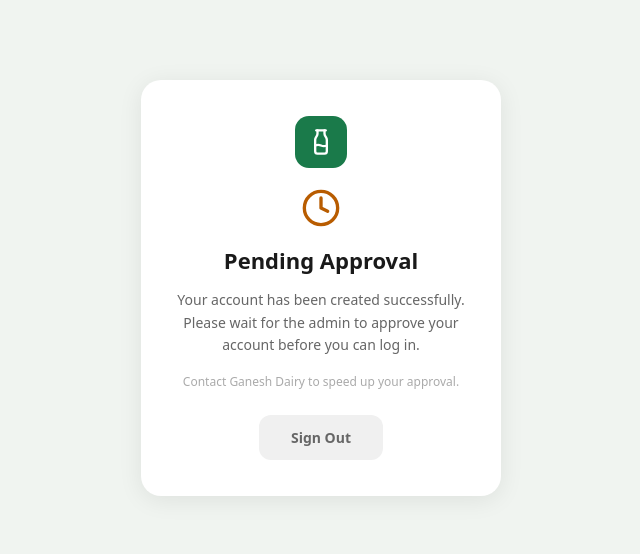
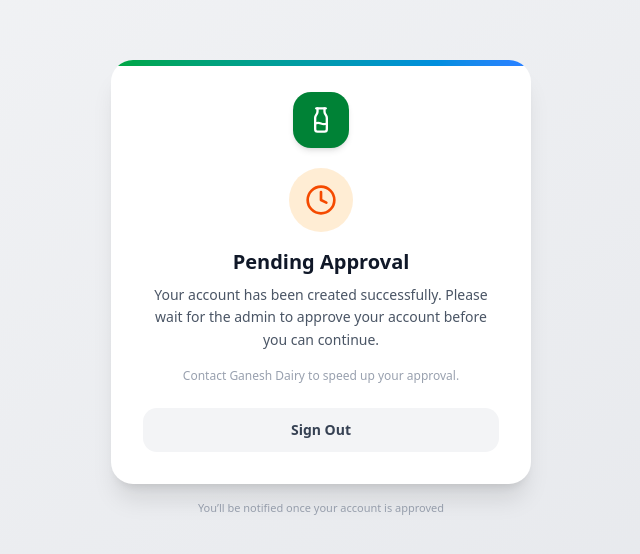
Before and after one commit to Krishna-Konda/ganesh-diary-ledger, a Next.js app: page /pending in a window 1280 px wide. Shown: the part 112-666 px from the top of the page, without its empty margins (319-959 px from the left). Built offline with nearby package versions, Linux system fonts and the light colour scheme.

Commit message:
Pending page ui update

```diff
--- a/app/pending/page.tsx
+++ b/app/pending/page.tsx
@@ -3,70 +3,55 @@ import { Clock, Milk } from "lucide-react";
 
 export default function PendingPage() {
   return (
-    <div style={s.shell}>
-      <div style={s.card}>
-        <div style={s.logo}>
-          <Milk size={28} color="#fff" />
+    <div className="min-h-screen bg-gradient-to-br from-gray-100 to-gray-200 flex items-center justify-center px-4">
+      {/* MOBILE CONTAINER */}
+      <div className="w-full max-w-[420px]">
+        {/* CARD */}
+        <div className="bg-white rounded-3xl shadow-xl p-8 text-center relative overflow-hidden">
+          {/* TOP ACCENT */}
+          <div className="absolute top-0 left-0 w-full h-1.5 bg-gradient-to-r from-green-600 to-blue-500" />
+
+          {/* LOGO */}
+          <div className="w-14 h-14 rounded-2xl bg-green-700 flex items-center justify-center mx-auto mb-5 shadow-md">
+            <Milk className="w-7 h-7 text-white" />
+          </div>
+
+          {/* ICON */}
+          <div className="w-16 h-16 rounded-full bg-orange-100 flex items-center justify-center mx-auto mb-4">
+            <Clock className="w-8 h-8 text-orange-600" />
+          </div>
+
+          {/* TITLE */}
+          <h1 className="text-xl font-extrabold text-gray-900 mb-2">
+            Pending Approval
+          </h1>
+
+          {/* DESCRIPTION */}
+          <p className="text-sm text-gray-600 leading-relaxed mb-4">
+            Your account has been created successfully. Please wait for the
+            admin to approve your account before you can continue.
+          </p>
+
+          {/* CONTACT */}
+          <p className="text-xs text-gray-400 mb-6">
+            Contact Ganesh Dairy to speed up your approval.
+          </p>
+
+          {/* BUTTON */}
+          <form action={logoutAction}>
+            <button
+              type="submit"
+              className="w-full bg-gray-100 hover:bg-gray-200 transition rounded-xl py-3 text-sm font-semibold text-gray-700 active:scale-95">
+              Sign Out
+            </button>
+          </form>
         </div>
-        <div style={s.icon}>
-          <Clock style={{ justifySelf: "center" }} size={40} color="#b85c00" />
-        </div>
-        <h1 style={s.title}>Pending Approval</h1>
-        <p style={s.desc}>
-          Your account has been created successfully. Please wait for the admin
-          to approve your account before you can log in.
+
+        {/* FOOTER NOTE */}
+        <p className="text-center text-[11px] text-gray-400 mt-4">
+          You’ll be notified once your account is approved
         </p>
-        <p style={s.contact}>Contact Ganesh Dairy to speed up your approval.</p>
-        <form action={logoutAction}>
-          <button type="submit" style={s.btn}>
-            Sign Out
-          </button>
-        </form>
       </div>
     </div>
   );
 }
-
-const s: Record<string, React.CSSProperties> = {
-  shell: {
-    minHeight: "100vh",
-    background: "#f0f4f0",
-    display: "flex",
-    alignItems: "center",
-    justifyContent: "center",
-    padding: 16,
-  },
-  card: {
-    width: "100%",
-    maxWidth: 360,
-    background: "#fff",
-    borderRadius: 20,
-    padding: 36,
-    textAlign: "center",
-    boxShadow: "0 4px 24px rgba(0,0,0,0.08)",
-  },
-  logo: {
-    width: 52,
-    height: 52,
-    borderRadius: 14,
-    background: "#1a7a4a",
-    display: "flex",
-    alignItems: "center",
-    justifyContent: "center",
-    margin: "0 auto 20px",
-  },
-  icon: { margin: "0 auto 16px" },
-  title: { fontSize: 22, fontWeight: 800, color: "#1a1a1a", marginBottom: 12 },
-  desc: { fontSize: 14, color: "#666", lineHeight: 1.6, marginBottom: 16 },
-  contact: { fontSize: 12, color: "#aaa", marginBottom: 24 },
-  btn: {
-    background: "#f0f0f0",
-    color: "#666",
-    border: "none",
-    borderRadius: 12,
-    padding: "12px 32px",
-    fontSize: 14,
-    fontWeight: 600,
-    cursor: "pointer",
-  },
-};
--- a/components/admin/BottomNav.tsx
+++ b/components/admin/BottomNav.tsx
@@ -26,7 +26,8 @@ const NAV: NavItem[] = [
 
 export default function BottomNav({ activeNav, onNavClick }: Props) {
   return (
-    <nav style={s.nav}>
+    <div className="fixed bottom-3 left-1/2 -translate-x-1/2 w-full max-w-[420px] px-3 z-50">
+      <nav className="bg-white/90 backdrop-blur-lg shadow-xl rounded-2xl flex justify-between items-center px-3 py-2 border border-gray-200">
         {NAV.map((item) => {
           const Icon = item.icon;
           const active = activeNav === item.label;
@@ -34,73 +35,40 @@ export default function BottomNav({ activeNav, onNavClick }: Props) {
           return (
             <button
               key={item.label}
-            style={s.navBtn}
               onClick={() => {
                 if ("href" in item) {
                   onNavClick(item.label, item.href);
                 } else {
                   onNavClick("Logout", "");
                 }
-            }}>
+              }}
+              className="flex flex-col items-center justify-center flex-1">
+              {/* ICON CONTAINER */}
               <div
-              style={{
-                ...s.navIcon,
-                background: active ? "#d4efe1" : "transparent",
-              }}>
+                className={`flex items-center justify-center transition-all duration-200
+                ${
+                  active
+                    ? "bg-blue-100 text-blue-700 rounded-xl px-3 py-1.5"
+                    : "text-gray-400"
+                }`}>
                 <Icon
-                size={20}
-                color={active ? "#1a7a4a" : "#888"}
-                strokeWidth={active ? 2.2 : 1.8}
+                  className={`w-5 h-5 ${
+                    active ? "stroke-[2.5]" : "stroke-[1.8]"
+                  }`}
                 />
               </div>
 
+              {/* LABEL */}
               <span
-              style={{
-                ...s.navLabel,
-                color: active ? "#1a7a4a" : "#888",
-                fontWeight: active ? 700 : 400,
-              }}>
+                className={`text-[10px] mt-1 ${
+                  active ? "text-blue-700 font-semibold" : "text-gray-400"
+                }`}>
                 {item.label}
               </span>
             </button>
           );
         })}
       </nav>
+    </div>
   );
 }
-
-const s: Record<string, React.CSSProperties> = {
-  nav: {
-    position: "fixed",
-    bottom: 0,
-    left: "50%",
-    transform: "translateX(-50%)",
-    width: "100%",
-    maxWidth: 400, // 👈 matches your UI style
-    background: "#fff",
-    borderTop: "1px solid #eee",
-    display: "flex",
-    justifyContent: "space-around",
-    padding: "8px 0 12px",
-    zIndex: 1000,
-  },
-  navBtn: {
-    display: "flex",
-    flexDirection: "column",
-    alignItems: "center",
-    gap: 2,
-    background: "transparent",
-    border: "none",
-    cursor: "pointer",
-    padding: "4px 6px",
-  },
-  navIcon: {
-    width: 36,
-    height: 28,
-    borderRadius: 8,
-    display: "flex",
-    alignItems: "center",
-    justifyContent: "center",
-  },
-  navLabel: { fontSize: 10, lineHeight: 1 },
-};
```
Lines whose indentation alone changed are shown as unchanged.
